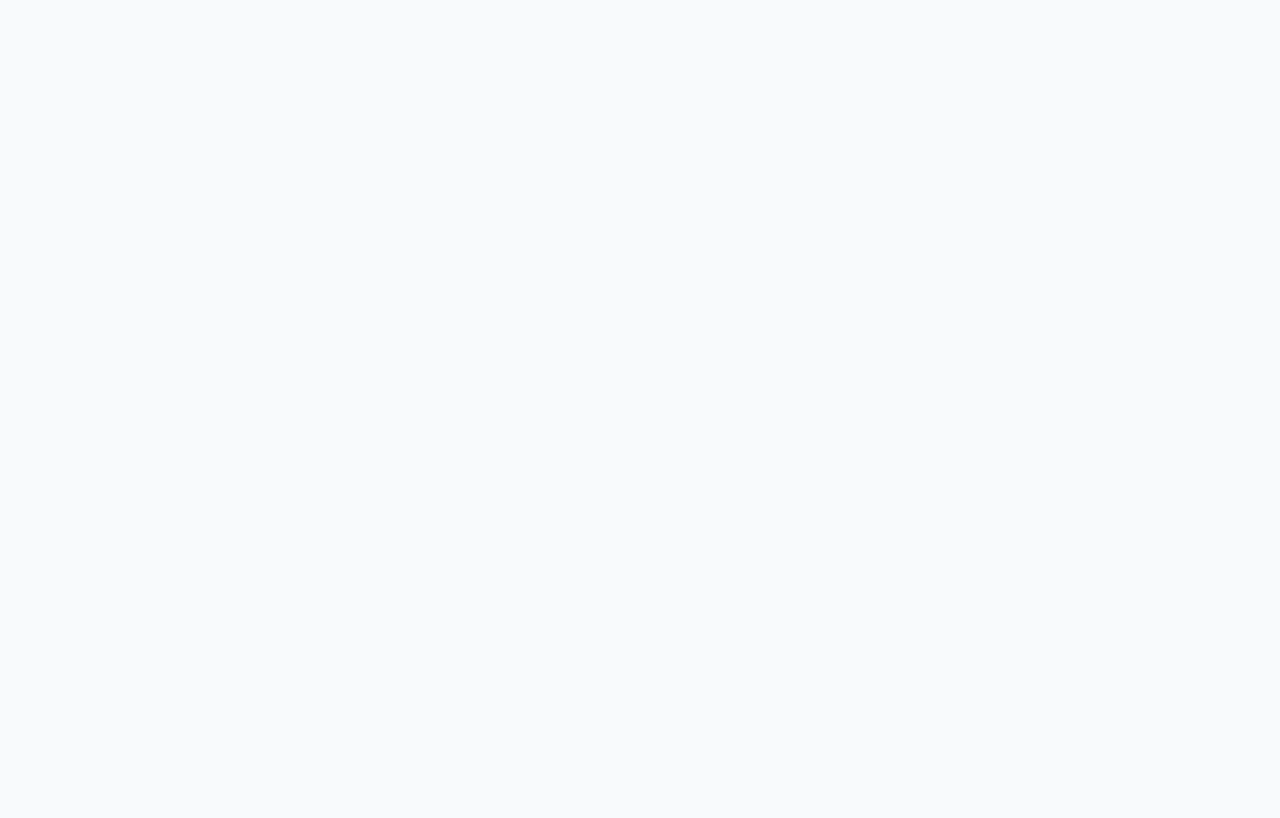
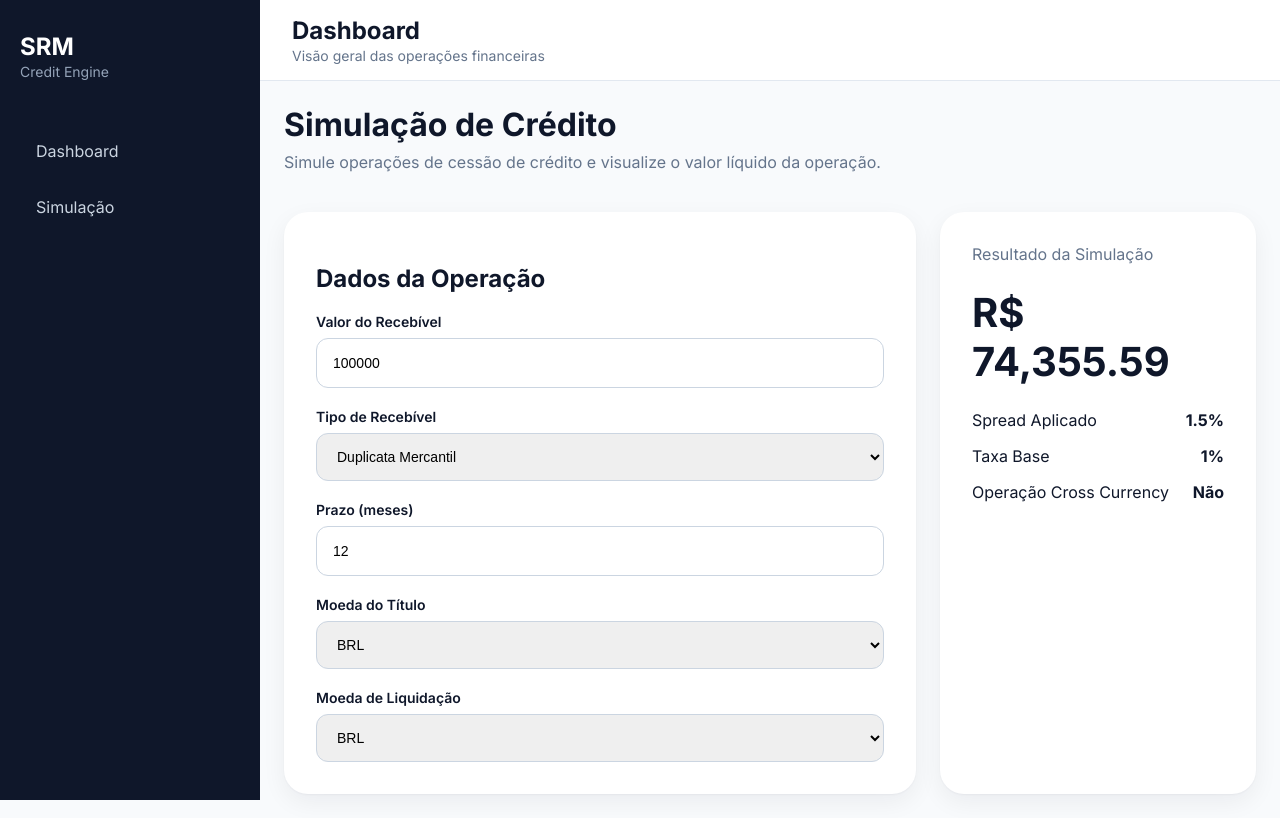
Before and after one commit to Brenda-olv/srm-credit-engine, an Angular app: page /simulation in a window 1280 px wide. Before the commit this address led to /. Built offline with nearby package versions, Linux system fonts and the light colour scheme.

Commit message:
fix: direcionamento router simulation

```diff
--- a/src/app/app.routes.ts
+++ b/src/app/app.routes.ts
@@ -14,7 +14,7 @@ export const routes: Routes = [
                 component: DashboardComponent
             },
             {
-                path: '',
+                path: 'simulation',
                 component: SimulationComponent
             },
         ]
--- a/src/app/core/layout/sidebar/sidebar.html
+++ b/src/app/core/layout/sidebar/sidebar.html
@@ -5,12 +5,12 @@
     </div>
 
     <div class="menu">
-        <a routerLink="/">
+        <a routerLink="/" routerLinkActive="active" [routerLinkActiveOptions]="{ exact: true }">
             Dashboard
         </a>
 
-        <a routerLink="/simulation">
-            Simulation
+        <a routerLink="/simulation" routerLinkActive="active">
+            Simulação
         </a>
     </div>
 </nav>
--- a/src/app/core/layout/sidebar/sidebar.ts
+++ b/src/app/core/layout/sidebar/sidebar.ts
@@ -1,10 +1,10 @@
 import { Component } from '@angular/core';
-import { RouterLink } from '@angular/router';
+import { RouterLink, RouterLinkActive } from '@angular/router';
 
 @Component({
   selector: 'app-sidebar',
   standalone: true,
-  imports: [RouterLink],
+  imports: [RouterLink, RouterLinkActive],
   templateUrl: './sidebar.html',
   styleUrl: './sidebar.scss',
 })
--- /dev/null
+++ b/src/app/features/simulation/models/simulation-result.model.ts
@@ -0,0 +1,5 @@
+export interface SimulationResult {
+    spread: number;
+    taxaBase: number;
+    valorPresente: number;
+}
--- a/src/app/features/simulation/pages/simulation/simulation.html
+++ b/src/app/features/simulation/pages/simulation/simulation.html
@@ -1,12 +1,15 @@
 <section class="simulation-page">
 
     <div class="page-header">
+
         <div>
             <h1>Simulação de Crédito</h1>
+
             <p>
                 Simule operações de cessão de crédito e visualize o valor líquido da operação.
             </p>
         </div>
+
     </div>
 
     <div class="simulation-grid">
@@ -18,12 +21,42 @@
             <form class="simulation-form" [formGroup]="simulationForm">
 
                 <div class="form-group">
+
                     <label>Valor do Recebível</label>
 
-                    <input type="number" formControlName="valorRecebivel" placeholder="100000">
+                    <input type="number" formControlName="valorRecebivel">
+
+                    @if (
+                    simulationForm.controls.valorRecebivel.touched &&
+                    simulationForm.controls.valorRecebivel.invalid
+                    ) {
+
+                    <div class="error-message">
+
+                        @if (
+                        simulationForm.controls.valorRecebivel.errors?.['required']
+                        ) {
+                        <span>
+                            Informe o valor do recebível.
+                        </span>
+                        }
+
+                        @if (
+                        simulationForm.controls.valorRecebivel.errors?.['min']
+                        ) {
+                        <span>
+                            O valor deve ser maior que zero.
+                        </span>
+                        }
+
+                    </div>
+
+                    }
+
                 </div>
 
                 <div class="form-group">
+
                     <label>Tipo de Recebível</label>
 
                     <select formControlName="tipoRecebivel">
@@ -37,15 +70,47 @@
                         </option>
 
                     </select>
+
+                </div>
+
+
+                <div class="form-group">
+
+                    <label>Prazo (meses)</label>
+
+                    <input type="number" formControlName="prazo">
+
+                    @if (
+                    simulationForm.controls.prazo.touched &&
+                    simulationForm.controls.prazo.invalid
+                    ) {
+
+                    <div class="error-message">
+
+                        @if (
+                        simulationForm.controls.prazo.errors?.['required']
+                        ) {
+                        <span>
+                            Informe o prazo.
+                        </span>
+                        }
+
+                        @if (
+                        simulationForm.controls.prazo.errors?.['min']
+                        ) {
+                        <span>
+                            O prazo deve ser maior que zero.
+                        </span>
+                        }
+
+                    </div>
+
+                    }
+
                 </div>
 
                 <div class="form-group">
-                    <label>Prazo (meses)</label>
 
-                    <input type="number" formControlName="prazo" placeholder="12">
-                </div>
-
-                <div class="form-group">
                     <label>Moeda do Título</label>
 
                     <select formControlName="moedaTitulo">
@@ -59,9 +124,12 @@
                         </option>
 
                     </select>
+
                 </div>
 
+
                 <div class="form-group">
+
                     <label>Moeda de Liquidação</label>
 
                     <select formControlName="moedaLiquidacao">
@@ -75,6 +143,7 @@
                         </option>
 
                     </select>
+
                 </div>
 
             </form>
@@ -88,24 +157,51 @@
             </div>
 
             <div class="result-value">
-                <h1>R$ 92.450,00</h1>
+
+                <h1>
+                    R$
+                    {{ resultado?.valorPresente | number:'1.2-2' }}
+                </h1>
+
             </div>
 
             <div class="result-details">
 
                 <div class="detail-item">
+
                     <span>Spread Aplicado</span>
-                    <strong>1,5%</strong>
+
+                    <strong>
+                        {{ (resultado?.spread ?? 0) * 100 }}%
+                    </strong>
+
                 </div>
 
                 <div class="detail-item">
+
                     <span>Taxa Base</span>
-                    <strong>1,0%</strong>
+
+                    <strong>
+                        {{ (resultado?.taxaBase ?? 0) * 100 }}%
+                    </strong>
+
                 </div>
 
                 <div class="detail-item">
+
                     <span>Operação Cross Currency</span>
-                    <strong>Não</strong>
+
+                    <strong>
+
+                        {{
+                        simulationForm.value.moedaTitulo !==
+                        simulationForm.value.moedaLiquidacao
+                        ? 'Sim'
+                        : 'Não'
+                        }}
+
+                    </strong>
+
                 </div>
 
             </div>
--- a/src/app/features/simulation/pages/simulation/simulation.scss
+++ b/src/app/features/simulation/pages/simulation/simulation.scss
@@ -77,3 +77,13 @@
     display: flex;
     justify-content: space-between;
 }
+
+.error-message {
+    color: #dc2626;
+    font-size: 12px;
+    margin-top: 4px;
+}
+
+.error-message span {
+    display: block;
+}
--- a/src/app/features/simulation/pages/simulation/simulation.ts
+++ b/src/app/features/simulation/pages/simulation/simulation.ts
@@ -1,31 +1,75 @@
 import { Component } from '@angular/core';
+import { DecimalPipe } from '@angular/common';
+
 import {
   FormControl,
   FormGroup,
-  ReactiveFormsModule
+  ReactiveFormsModule,
+  Validators
 } from '@angular/forms';
+import { SimulationResult } from '../../models/simulation-result.model';
+import { SimulationService } from '../../services/simulation.service';
 
 @Component({
   selector: 'app-simulation',
   standalone: true,
-  imports: [ReactiveFormsModule],
+  imports: [
+    ReactiveFormsModule,
+    DecimalPipe
+  ],
   templateUrl: './simulation.html',
-  styleUrl: './simulation.scss',
+  styleUrl: './simulation.scss'
 })
 export class SimulationComponent {
 
+  resultado?: SimulationResult;
 
   simulationForm = new FormGroup({
-    valorRecebivel: new FormControl<number>(100000),
-    prazo: new FormControl<number>(12),
+    valorRecebivel: new FormControl<number | null>(
+      100000,
+      [
+        Validators.required,
+        Validators.min(1)
+      ]
+    ),
+
+    prazo: new FormControl<number | null>(
+      12,
+      [
+        Validators.required,
+        Validators.min(1)
+      ]
+    ),
+
     tipoRecebivel: new FormControl<string>('duplicata'),
+
     moedaTitulo: new FormControl<string>('BRL'),
+
     moedaLiquidacao: new FormControl<string>('BRL')
   });
 
-  constructor() {
-    this.simulationForm.valueChanges.subscribe(value => {
-      console.log(value);
+  constructor(
+    private simulationService: SimulationService
+  ) {
+
+    this.calculateSimulation();
+
+    this.simulationForm.valueChanges.subscribe(() => {
+      this.calculateSimulation();
     });
+
   }
+
+  private calculateSimulation(): void {
+
+    const formValue = this.simulationForm.getRawValue();
+
+    this.resultado = this.simulationService.calculate(
+      formValue.valorRecebivel ?? 0,
+      formValue.prazo ?? 0,
+      formValue.tipoRecebivel ?? 'duplicata'
+    );
+
+  }
+
 }
--- /dev/null
+++ b/src/app/features/simulation/strategies/cheque.strategy.ts
@@ -0,0 +1,9 @@
+import { ReceivableStrategy } from './receivable-strategy.interface';
+
+export class ChequeStrategy implements ReceivableStrategy {
+
+    getSpread(): number {
+        return 0.025;
+    }
+
+}
--- /dev/null
+++ b/src/app/features/simulation/strategies/duplicata.strategy.ts
@@ -0,0 +1,9 @@
+import { ReceivableStrategy } from "./receivable-strategy.interface";
+
+export class DuplicataStrategy implements ReceivableStrategy {
+
+    getSpread(): number {
+        return 0.015;
+    }
+
+}
--- /dev/null
+++ b/src/app/features/simulation/strategies/receivable-strategy.interface.ts
@@ -0,0 +1,3 @@
+export interface ReceivableStrategy {
+    getSpread(): number;
+}
```
